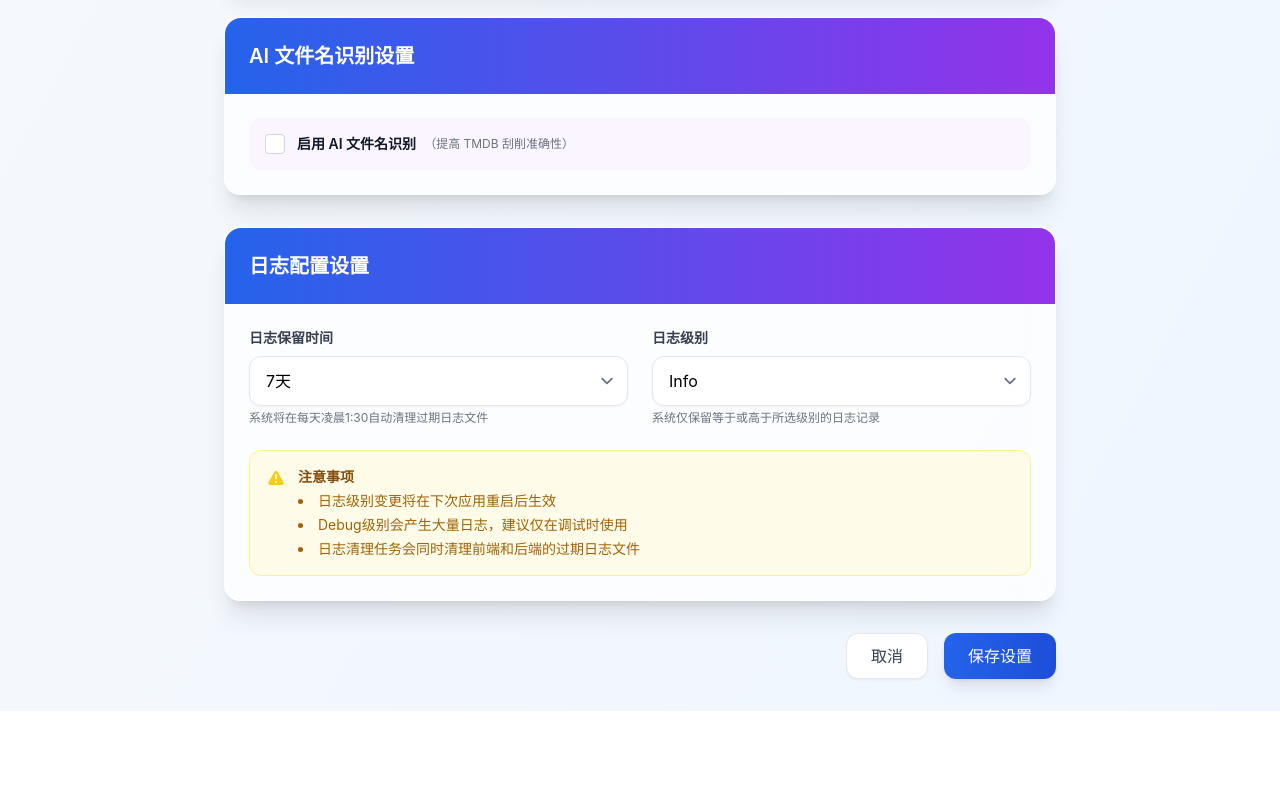
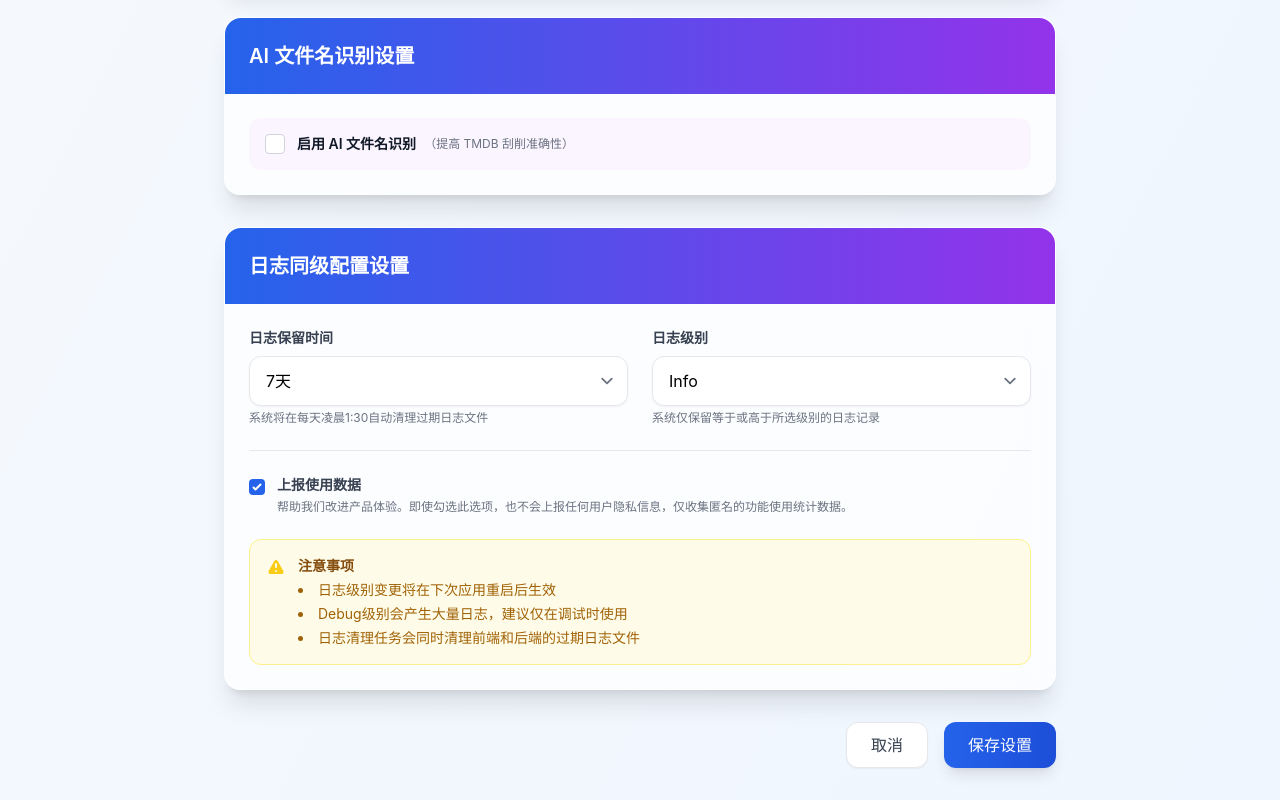
Before and after one commit to hienao/openlist-strm, a Nuxt app in the folder frontend/: page /settings in a window 1280 px wide. Shown: the part 1696-2496 px from the top of the page. Before the commit the page ends 2407 px from the top, so only its background shows below. Built offline with nearby package versions, Linux system fonts and the light colour scheme; no server answers.

Commit message:
feat(系统配置): 添加日志使用数据上报功能
在系统配置中增加日志使用数据上报功能，包括后端默认配置检查和前端设置界面。帮助改进产品体验的同时保护用户隐私。

```diff
--- a/frontend/pages/settings.vue
+++ b/frontend/pages/settings.vue
@@ -382,7 +382,7 @@
           <!-- 日志配置设置 -->
           <div class="glass-card">
             <div class="card-header">
-              <h3 class="text-xl font-semibold">日志配置设置</h3>
+              <h3 class="text-xl font-semibold">日志同级配置设置</h3>
             </div>
             <div class="space-y-6">
               <div class="grid grid-cols-1 gap-6 sm:grid-cols-2">
@@ -419,6 +419,26 @@
                     <option value="error">Error</option>
                   </select>
                   <p class="mt-1 text-xs text-gray-500">系统仅保留等于或高于所选级别的日志记录</p>
+                </div>
+              </div>
+
+              <!-- 上报使用数据设置 -->
+              <div class="border-t border-gray-200 pt-6">
+                <div class="flex items-start space-x-3">
+                  <input
+                    id="reportUsageData"
+                    v-model="logConfig.reportUsageData"
+                    type="checkbox"
+                    class="h-4 w-4 text-blue-600 focus:ring-blue-500 border-gray-300 rounded mt-1"
+                  >
+                  <div class="flex-1">
+                    <label for="reportUsageData" class="block text-sm font-semibold text-gray-700">
+                      上报使用数据
+                    </label>
+                    <p class="mt-1 text-xs text-gray-500">
+                      帮助我们改进产品体验。即使勾选此选项，也不会上报任何用户隐私信息，仅收集匿名的功能使用统计数据。
+                    </p>
+                  </div>
                 </div>
               </div>
 
@@ -535,7 +555,8 @@ const aiConfig = ref({
 })
 const logConfig = ref({
   retentionDays: 7,
-  level: 'info'
+  level: 'info',
+  reportUsageData: true
 })
 const showApiKey = ref(false)
 const saving = ref(false)
@@ -612,7 +633,8 @@ const loadCurrentSettings = async () => {
       if (config.log && typeof config.log === 'object') {
         logConfig.value = {
           retentionDays: config.log.retentionDays || 7,
-          level: config.log.level || 'info'
+          level: config.log.level || 'info',
+          reportUsageData: config.log.reportUsageData !== undefined ? config.log.reportUsageData : true
         }
         console.log('已加载日志配置')
       }
@@ -671,7 +693,8 @@ const saveSettings = async () => {
       },
       log: {
         retentionDays: logConfig.value.retentionDays,
-        level: logConfig.value.level
+        level: logConfig.value.level,
+        reportUsageData: logConfig.value.reportUsageData
       }
     }
 
```
Also changed, not shown: 1 other file (tests, documents, lock files or other folders).
